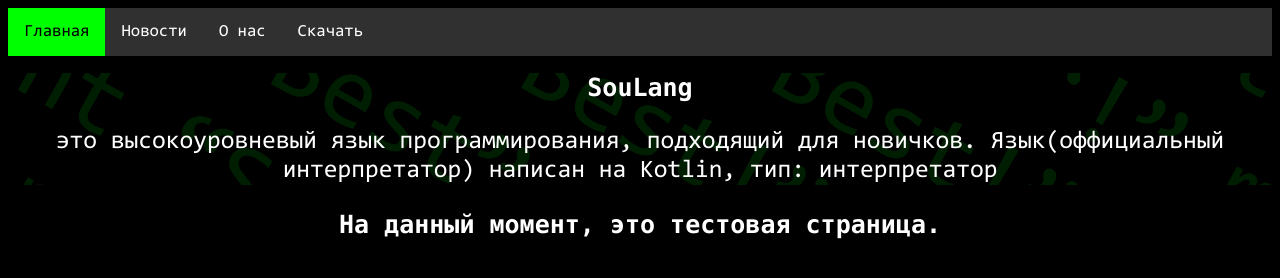
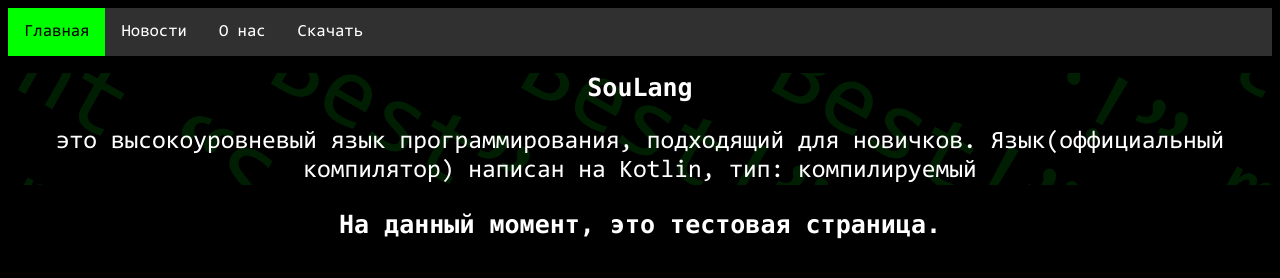
Before and after one commit to HONAK0/Soulang-website, a plain HTML site: page index.html in a window 1280 px wide. Drawn offline with Linux system fonts and the light colour scheme.

Commit message:
Update index.html

```diff
--- a/index.html
+++ b/index.html
@@ -13,7 +13,7 @@
         </div>
         <div class="back">
         <h1 class="text">SouLang</h1>
-        <p class="text">это высокоуровневый язык программирования, подходящий для новичков. Язык(оффициальный интерпретатор) написан на Kotlin, тип: интерпретатор</p>
+        <p class="text">это высокоуровневый язык программирования, подходящий для новичков. Язык(оффициальный компилятор) написан на Kotlin, тип: компилируемый</p>
         </div>
         <h2 class="text">На данный момент, это тестовая страница.</h2>
     </body>
```
